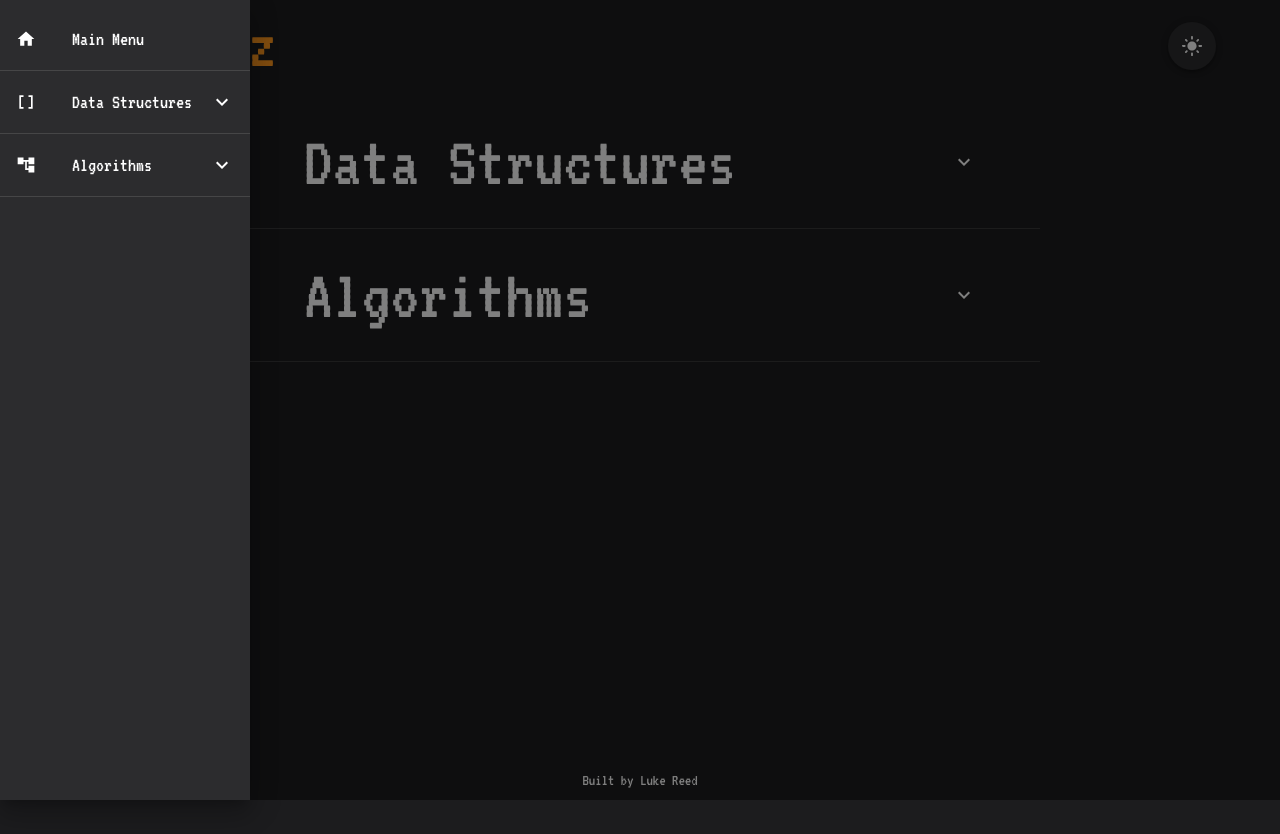
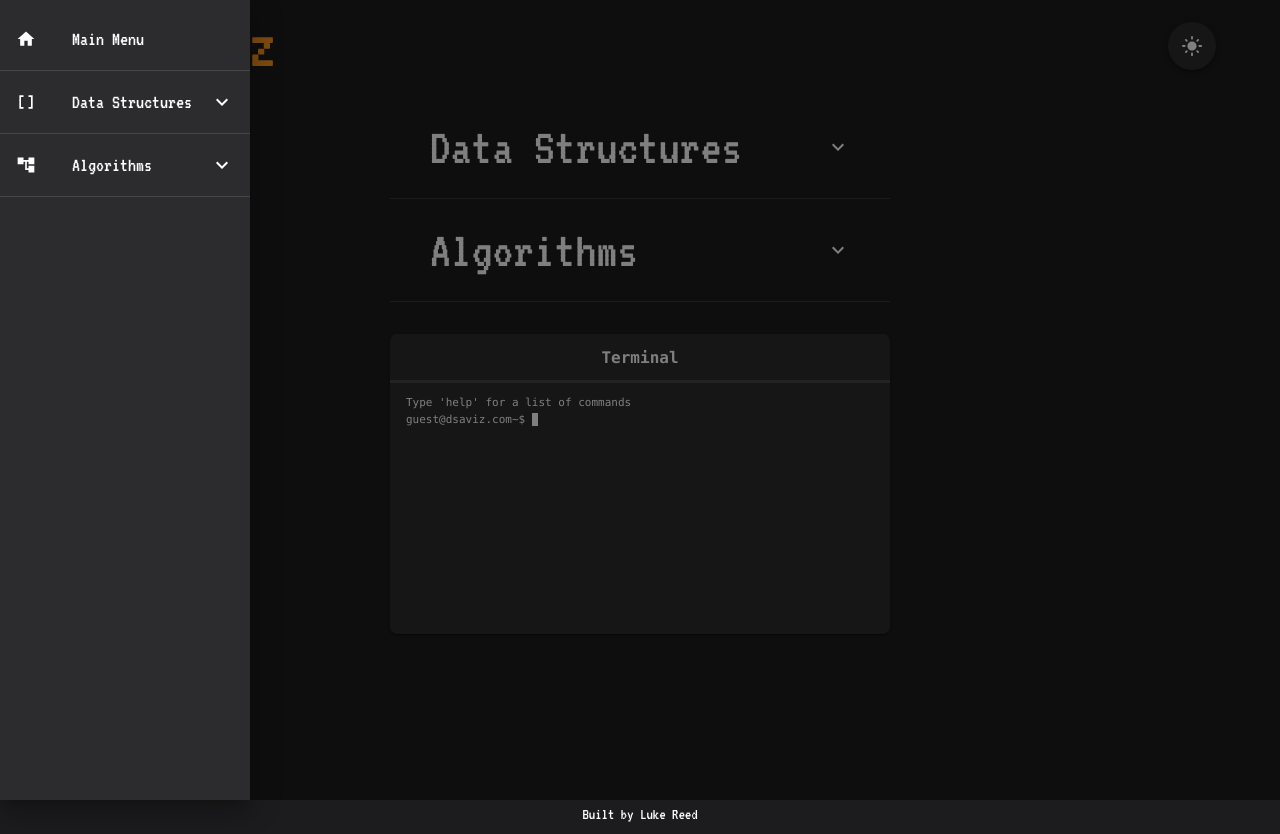
Before and after one commit to lukereed1/dsaviz, a React (Vite) app: page /menu in a window 1280 px wide. Before the commit the page ends 800 px from the top, so only its background shows below. Built offline with nearby package versions, Linux system fonts and the light colour scheme.

Commit message:
Terminal added to menu page, added cd command so user can navigate to different pages

```diff
--- a/src/app/components/Terminal/TerminalCommands.ts
+++ b/src/app/components/Terminal/TerminalCommands.ts
@@ -7,21 +7,68 @@ export function getTerminalCommand(
 	navigate: ReturnType<typeof useNavigate>
 ) {
 	switch (dataStructure) {
-		case "data-structure/array": {
+		case "menu": {
+			return menuCommands(input, navigate);
+			break;
+		}
+		case "menu/array": {
 			return arrayCommands(input, navigate);
 			break;
 		}
-		case "data-structure/queue":
+		case "menu/queue":
 			return queueCommands(input, navigate);
 			break;
-		case "data-structure/stack":
+		case "menu/stack":
 			return stackCommands(input, navigate);
 			break;
-		case "data-structure/hash-table":
+		case "menu/hash-table":
 			return hashTableCommands(input, navigate);
 			break;
 		default:
 			return;
+	}
+}
+
+function menuCommands(input: string, navigate: ReturnType<typeof useNavigate>) {
+	if (input.startsWith("cd ")) {
+		const ds = ["array", "queue", "stack", "hash-table"];
+		const path = input.slice(3).trim();
+		if (path) {
+			if (ds.includes(path)) {
+				navigate(`/${path}`);
+			} else {
+				return `  Directory: '${path}' does not exist`;
+			}
+		}
+	}
+
+	switch (input) {
+		case "help":
+			return "  Available Commands:\n  - help: display available commands\n  - info: general information\n  - clear: clear terminal\n  - pwd: print working directory\n  - ls: list all files \n  - code: show source code\n  - cd: change directory";
+			break;
+		case "info": {
+			return "Welcome to dsaViz! Click on an item from one of the lists to get started. You can also use the terminal to navigate.";
+			break;
+		}
+		case "pwd":
+			return `  /dsaviz/menu`;
+			break;
+		case "ls":
+			return "  array\n  queue\n  stack\n  hash-table";
+			break;
+		case "code":
+			{
+				const url =
+					"https://github.com/lukereed1/dsaviz/blob/main/src/pages/data-structures/array/ArrayPage.tsx";
+				openNewTab(url);
+			}
+			break;
+		case "cd ..":
+			navigate("/menu");
+			break;
+		default:
+			return `  "${input}" command not found`;
+			break;
 	}
 }
 
@@ -44,7 +91,7 @@ function arrayCommands(
 			break;
 		}
 		case "pwd":
-			return `  /dsaviz/data-structures/array`;
+			return `  /dsaviz/menu/array`;
 			break;
 		case "ls":
 			return "  ArrayPage.tsx\n  DataStructurePageTemplate.tsx\n  OperationsBox.tsx\n  Terminal.tsx\n  Array.tsx\n  CodeEditor.tsx";
@@ -83,7 +130,7 @@ function queueCommands(
 			break;
 		}
 		case "pwd":
-			return `  /dsaviz/data-structures/queue`;
+			return `  /dsaviz/menu/queue`;
 			break;
 		case "ls":
 			return "  QueuePage.tsx\n  DataStructurePageTemplate.tsx\n  OperationsBox.tsx\n  Terminal.tsx\n  Array.tsx\n  CodeEditor.tsx";
@@ -122,7 +169,7 @@ function stackCommands(
 			break;
 		}
 		case "pwd":
-			return `  /dsaviz/data-structures/stack`;
+			return `  /dsaviz/menu/stack`;
 			break;
 		case "ls":
 			return "  StackPage.tsx\n  DataStructurePageTemplate.tsx\n  OperationsBox.tsx\n  Terminal.tsx\n  Array.tsx\n  CodeEditor.tsx";
@@ -163,7 +210,7 @@ function hashTableCommands(
 			break;
 		}
 		case "pwd":
-			return `  /dsaviz/data-structures/hash-table`;
+			return `  /dsaviz/menu/hash-table`;
 			break;
 		case "ls":
 			return "  HashTablePage.tsx\n  DataStructurePageTemplate.tsx\n  OperationsBox.tsx\n  Terminal.tsx\n  HashTable.tsx\n  CodeEditor.tsx";
--- a/src/pages/data-structures/array/ArrayPage.tsx
+++ b/src/pages/data-structures/array/ArrayPage.tsx
@@ -42,7 +42,7 @@ export default function ArrayPage() {
 					<Terminal
 						terminalOutputs={terminalOutputs}
 						setTerminalOutputs={setTerminalOutputs}
-						header="data-structure/array"
+						header="menu/array"
 					/>
 				}
 				codeEditor={<CodeEditor files={arrayFiles} />}
--- a/src/pages/data-structures/hash-table/HashTablePage.tsx
+++ b/src/pages/data-structures/hash-table/HashTablePage.tsx
@@ -44,7 +44,7 @@ export default function HashTablePage() {
 				<Terminal
 					terminalOutputs={terminalOutputs}
 					setTerminalOutputs={setTerminalOutputs}
-					header="data-structure/hash-table"
+					header="menu/hash-table"
 				/>
 			}
 			codeEditor={<CodeEditor files={hashTableFiles} />}
--- a/src/pages/data-structures/queue/QueuePage.tsx
+++ b/src/pages/data-structures/queue/QueuePage.tsx
@@ -38,7 +38,7 @@ export default function QueuePage() {
 				<Terminal
 					terminalOutputs={terminalOutputs}
 					setTerminalOutputs={setTerminalOutputs}
-					header="data-structure/queue"
+					header="menu/queue"
 				/>
 			}
 			codeEditor={<CodeEditor files={queueFiles} />}
--- a/src/pages/data-structures/stack/StackPage.tsx
+++ b/src/pages/data-structures/stack/StackPage.tsx
@@ -38,7 +38,7 @@ export default function StackPage() {
 				<Terminal
 					terminalOutputs={terminalOutputs}
 					setTerminalOutputs={setTerminalOutputs}
-					header="data-structure/stack"
+					header="menu/stack"
 				/>
 			}
 			codeEditor={<CodeEditor files={stackFiles} />}
--- a/src/pages/menu/MenuPage.tsx
+++ b/src/pages/menu/MenuPage.tsx
@@ -1,11 +1,14 @@
 import { Box } from "@mui/material";
 import NestedList from "./NestedList";
 import { useState } from "react";
+import Terminal from "../../app/components/terminal/Terminal";
 
 export default function MenuPage() {
 	const [dsMenuOpen, setDsMenuOpen] = useState(false);
 	const [algoMenuOpen, setAlgoMenuOpen] = useState(false);
-
+	const [terminalOutputs, setTerminalOutputs] = useState<string[]>([
+		"Type 'help' for a list of commands",
+	]);
 	function handleDsMenu() {
 		setDsMenuOpen(!dsMenuOpen);
 	}
@@ -40,7 +43,16 @@ export default function MenuPage() {
 
 	return (
 		<Box display={"flex"} flexDirection={"column"} alignItems={"center"}>
-			<NestedList menuItems={menuItems} />
+			<NestedList
+				terminal={
+					<Terminal
+						terminalOutputs={terminalOutputs}
+						setTerminalOutputs={setTerminalOutputs}
+						header="menu"
+					/>
+				}
+				menuItems={menuItems}
+			/>
 		</Box>
 	);
 }
--- a/src/pages/menu/NestedList.tsx
+++ b/src/pages/menu/NestedList.tsx
@@ -1,12 +1,13 @@
 import { ExpandLess, ExpandMore } from "@mui/icons-material";
 import {
+	Box,
 	Collapse,
 	Divider,
 	List,
 	ListItemButton,
 	ListItemText,
 } from "@mui/material";
-import { Fragment } from "react";
+import { Fragment, ReactNode } from "react";
 import { useNavigate } from "react-router-dom";
 
 interface MenuItem {
@@ -23,6 +24,7 @@ interface SubMenuItem {
 
 interface Props {
 	menuItems: MenuItem[];
+	terminal: ReactNode;
 }
 
 export default function NestedList(props: Props) {
@@ -58,19 +60,31 @@ export default function NestedList(props: Props) {
 					<Divider />
 				</Fragment>
 			))}
+			<Box
+				display={"flex"}
+				justifyContent={"center"}
+				textAlign={"center"}
+				height={300}
+				marginTop={4}
+				width={"100%"}
+				maxWidth={500}
+				paddingX={0}>
+				{props.terminal}
+			</Box>
 		</List>
 	);
 }
 
 const styles = {
 	list: {
-		minWidth: 800,
+		minWidth: 500,
 	},
 	listItemButton: {
-		paddingX: 8,
+		paddingX: 5,
+		borderRadius: "7px",
 	},
 	listItemText: {
-		fontSize: "72px",
+		fontSize: 52,
 	},
 	collapseList: {
 		display: "flex",
```
